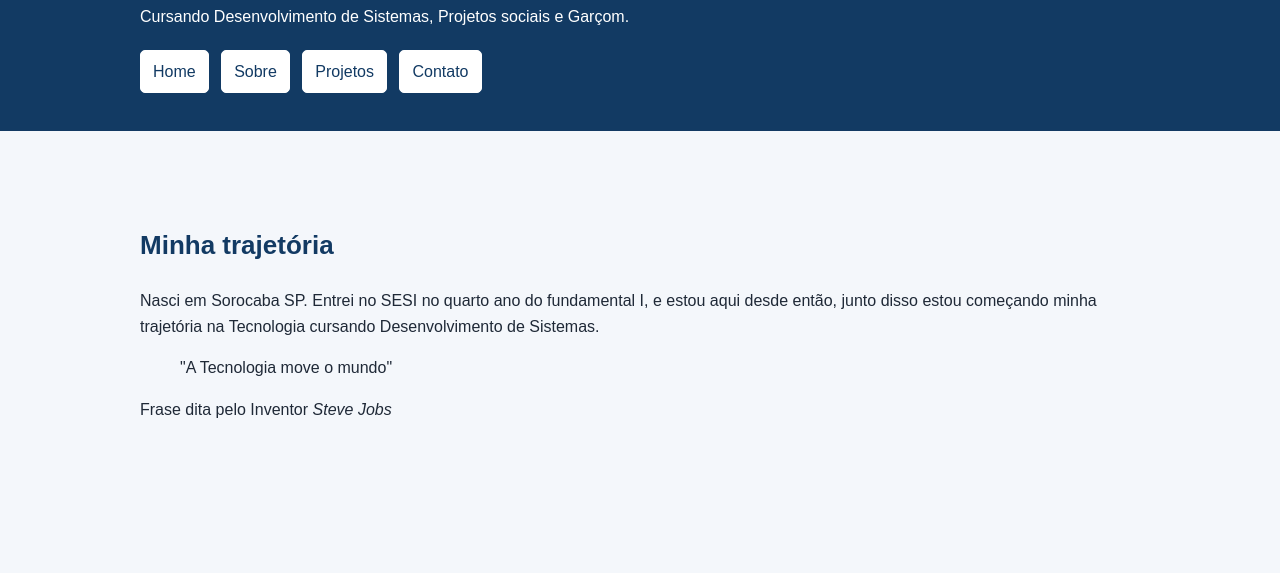
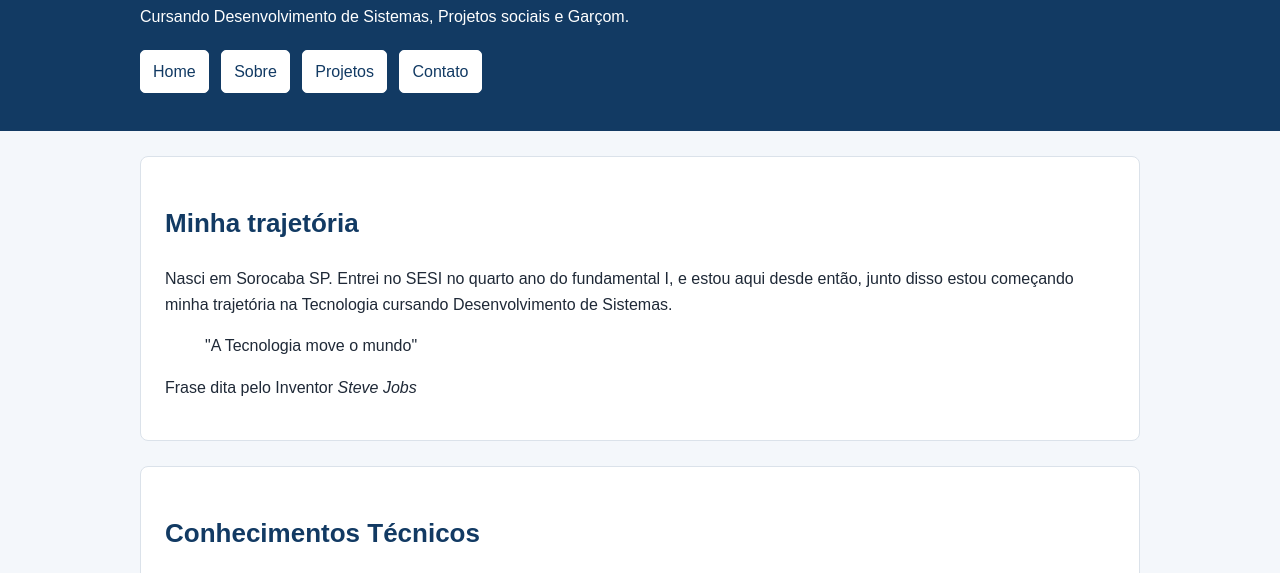
Before and after one commit to matheushermidadev/matheushermidadev.github.io, a plain HTML site: page pages/sobre.html in a window 1280 px wide. Shown: the part 162-735 px from the top of the page. Drawn offline with Linux system fonts and the light colour scheme.

Commit message:
Correção da estilização das páginas sobre.html e index.html

```diff
--- a/pages/sobre.html
+++ b/pages/sobre.html
@@ -3,8 +3,8 @@
 <head>
     <meta charset="UTF-8">
     <meta name="viewport" content="width=device-width, initial-scale=1.0">
+    <link rel="stylesheet" href="../style/style.css">
     <link rel="stylesheet" href="../style/style-sobre.css">
-    <link rel="stylesheet" href="../style/style.css">
     <title>Sobre | Matheus Hermida</title>
 </head>
 <body>
@@ -47,6 +47,7 @@
             </section>
 
             <section class="secao">
+                <h2>Conhecimentos Técnicos</h2>
                 <table class="table-conhecimentos">
                     <caption>Resumo de Conhecimentos</caption>
                     <thead>
--- a/style/style-sobre.css
+++ b/style/style-sobre.css
@@ -26,3 +26,13 @@
 .table-conhecimentos tfoot{
     background-color: #f1f5f9;
 }
+
+.secao {
+    margin: 25px 0;
+    padding: 24px;
+
+    background-color: #ffffff;
+
+    border: 1px solid #dbe2ea;
+    border-radius: 8px;
+}
--- a/style/style.css
+++ b/style/style.css
@@ -95,7 +95,7 @@ a{
 
 
 .secao {
-    padding: 72px 0 ;
+    padding: 24px;
 }
 
 .titulo-secao{
```
